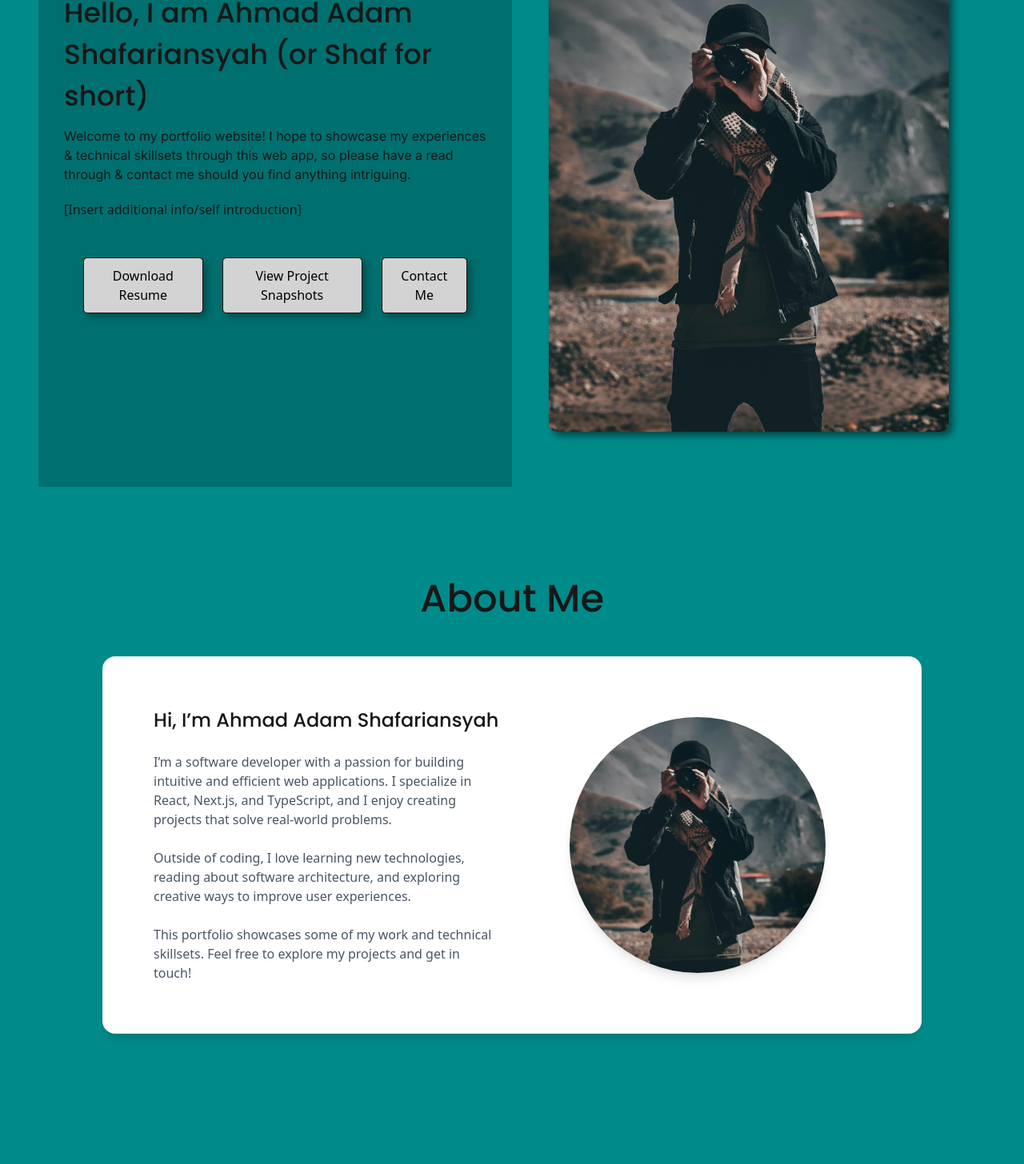
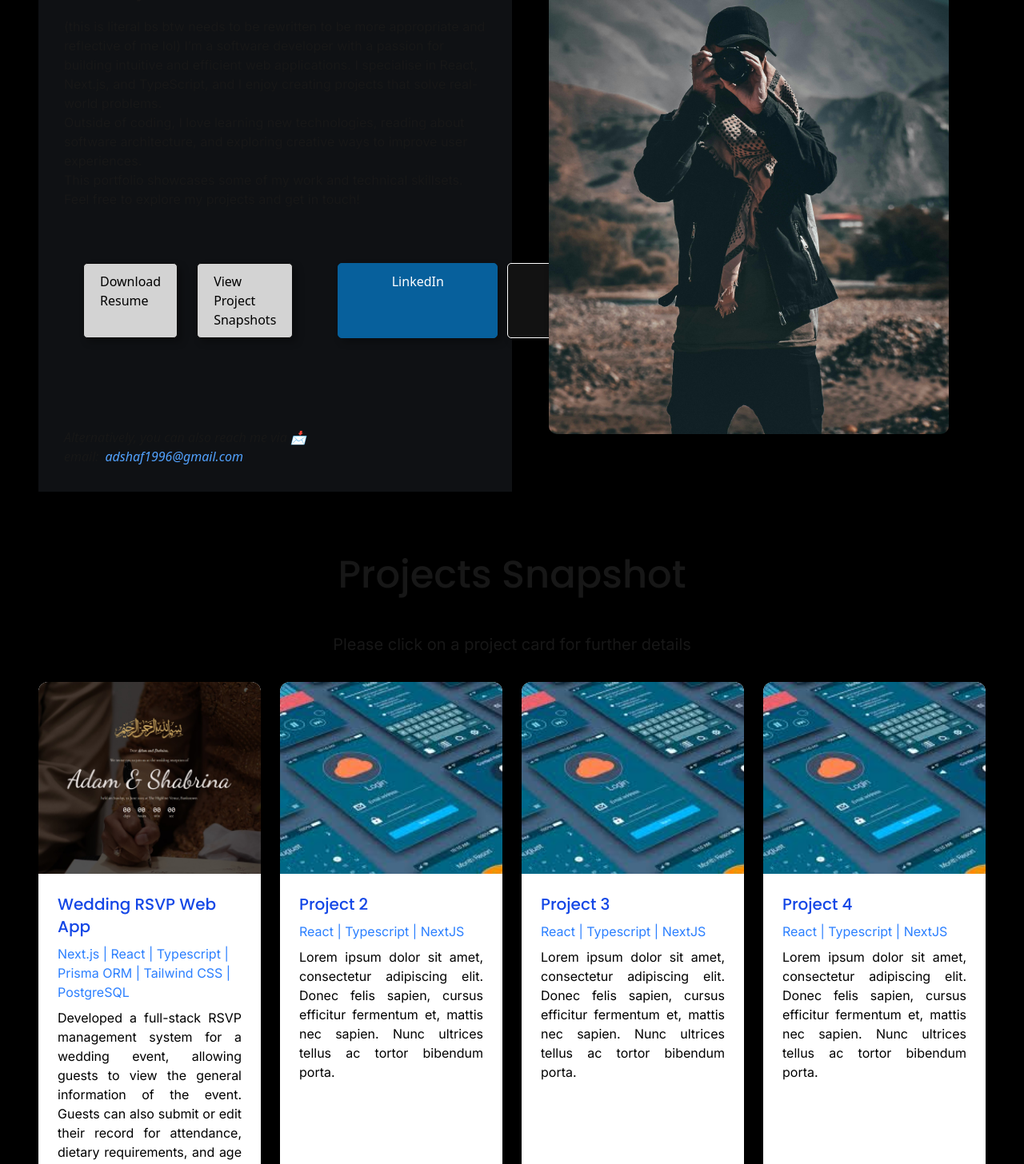
Before and after one commit to adshaf/portfolio, a Next.js app: page / in a window 1280 px wide. Shown: the part 191-1647 px from the top of the page at 80% size. Built offline with nearby package versions, Linux system fonts and the light colour scheme.

Commit message:
simplified design, added first draft of real project, link to contact details

```diff
--- a/src/pages/index.tsx
+++ b/src/pages/index.tsx
@@ -15,17 +15,57 @@ interface Project {
   title: string;
   tech: string,
   summary: string;
-  desc?: string;
+  desc?: string | string[];
   img?: string;
   link?: string;
 }
 
 const projects: Project[] = [
-  { title: "Project 1", tech:"React | Typescript | NextJS" ,summary: "Lorem ipsum dolor sit amet, consectetur adipiscing elit. Donec felis sapien, cursus efficitur fermentum et, mattis nec sapien. Nunc ultrices tellus ac tortor bibendum porta.", img: "/projects/project1.jpeg", link: "https://example.com" },
-  { title: "Project 2", tech:"React | Typescript | NextJS" ,summary: "Lorem ipsum dolor sit amet, consectetur adipiscing elit. Donec felis sapien, cursus efficitur fermentum et, mattis nec sapien. Nunc ultrices tellus ac tortor bibendum porta.", img: "/projects/project1.jpeg", link: "https://example.com" },
-  { title: "Project 3", tech:"React | Typescript | NextJS" ,summary: "Lorem ipsum dolor sit amet, consectetur adipiscing elit. Donec felis sapien, cursus efficitur fermentum et, mattis nec sapien. Nunc ultrices tellus ac tortor bibendum porta.", img: "/projects/project1.jpeg", link: "https://example.com" },
-  { title: "Project 4", tech:"React | Typescript | NextJS" ,summary: "Lorem ipsum dolor sit amet, consectetur adipiscing elit. Donec felis sapien, cursus efficitur fermentum et, mattis nec sapien. Nunc ultrices tellus ac tortor bibendum porta.", img: "/projects/project1.jpeg", link: "https://example.com" },
-  { title: "Project 5", tech:"React | Typescript | NextJS" ,summary: "Lorem ipsum dolor sit amet, consectetur adipiscing elit. Donec felis sapien, cursus efficitur fermentum et, mattis nec sapien. Nunc ultrices tellus ac tortor bibendum porta.", img: "/projects/project1.jpeg", link: "https://example.com" },
+  {
+    title: "Wedding RSVP Web App",
+    tech:"Next.js | React | Typescript | Prisma ORM | Tailwind CSS | PostgreSQL",
+    summary: "Developed a full-stack RSVP management system for a wedding event, allowing guests to view the general information of the event. Guests can also submit or edit their record for attendance, dietary requirements, and age information.",
+    img: "/projects/wedding-rsvp-website.jpg",
+    desc: [
+      "Implemented dynamic, pre-filled forms using React components and server-side actions with data validation and conditional logic for both updates and new entries.",
+      "Integrated Prisma ORM with a normalised SQLite database for local development to ensure data integrity, including unique constraints across family and guest records. PostgreSQL is used for production deployment.",
+      "Designed responsive and mobile-first UI with Tailwind CSS and DaisyUI, including the incorporation of Google Maps embeds and accessibility-friendly elements.",
+      "Emphasised scalability and maintainability by modularising frontend components and optimising database interactions.",
+      " Tracked app health & performance using observability tools in Vercel."
+    ],
+    link: "https://www.sempurna.dev/family/adam-and-shabrina"
+  },
+  {
+    title: "Project 2",
+    tech:"React | Typescript | NextJS",
+    summary: "Lorem ipsum dolor sit amet, consectetur adipiscing elit. Donec felis sapien, cursus efficitur fermentum et, mattis nec sapien. Nunc ultrices tellus ac tortor bibendum porta.",
+    img: "/projects/project1.jpeg",
+    desc: "This is some epic project that I completed and will need to write down details of key learning points or something i dont know i havent figured out what i want to add in this yet lol",
+    link: "https://example.com"
+  },
+  {
+    title: "Project 3",
+    tech:"React | Typescript | NextJS" ,
+    summary: "Lorem ipsum dolor sit amet, consectetur adipiscing elit. Donec felis sapien, cursus efficitur fermentum et, mattis nec sapien. Nunc ultrices tellus ac tortor bibendum porta.",
+    img: "/projects/project1.jpeg",
+    desc: "This is some epic project that I completed and will need to write down details of key learning points or something i dont know i havent figured out what i want to add in this yet lol",
+    link: "https://example.com" },
+  {
+    title: "Project 4",
+    tech:"React | Typescript | NextJS" ,
+    summary: "Lorem ipsum dolor sit amet, consectetur adipiscing elit. Donec felis sapien, cursus efficitur fermentum et, mattis nec sapien. Nunc ultrices tellus ac tortor bibendum porta.",
+    img: "/projects/project1.jpeg",
+    desc: "This is some epic project that I completed and will need to write down details of key learning points or something i dont know i havent figured out what i want to add in this yet lol",
+    link: "https://example.com"
+  },
+  {
+    title: "Project 5",
+    tech:"React | Typescript | NextJS" ,
+    summary: "Lorem ipsum dolor sit amet, consectetur adipiscing elit. Donec felis sapien, cursus efficitur fermentum et, mattis nec sapien. Nunc ultrices tellus ac tortor bibendum porta.",
+    img: "/projects/project1.jpeg",
+    desc: "This is some epic project that I completed and will need to write down details of key learning points or something i dont know i havent figured out what i want to add in this yet lol",
+    link: "https://example.com"
+  },
 
 ];
 
@@ -35,99 +75,71 @@ export default function Home() {
     <div>
       <section id="hero" className="min-h-screen flex flex-col md:flex-row">
         {/* Text Column */}
-        <div className="flex flex-col justify-center item-start w-full md:w-1/2 p-8 bg-black/20">
+        <div className="flex flex-col justify-center item-start w-full md:w-1/2 p-8 bg-gray-600/20">
           <div className={`text-[26pt] font-bold py-3 ${poppins.className}`}>
                 Hello, I am Ahmad Adam Shafariansyah (or Shaf for short)
           </div>
           <div className={`pb-5 ${inter.className}`}>
-            Welcome to my portfolio website! I hope to showcase my experiences & technical skillsets through this web app, so please have a read through & contact me should you find anything intriguing.
-          </div>
-          <div>
-            [Insert additional info/self introduction]
+            <p>
+              (this is literal bs btw needs to be rewritten to be more appropriate and reflective of me lol)  I’m a software developer with a passion for building intuitive and efficient web applications. I specialise in React, Next.js, and TypeScript, and I enjoy creating projects that solve real-world problems.
+            </p>
+            <p>
+              Outside of coding, I love learning new technologies, reading about software architecture, and exploring creative ways to improve user experiences.
+            </p>
+            <p>
+              This portfolio showcases some of my work and technical skillsets. Feel free to explore my projects and get in touch!
+            </p>
           </div>
           <div className="flex gap-6 px-6 py-[3rem]">
-            <button id="heroButton">Download Resume</button>
-            <button id="heroButton">View Project Snapshots</button>
-            <button id="heroButton">Contact Me</button>
+            <a
+              id="heroButton"
+              href="/resume/resume.pdf"
+              download="Adam_Shafariansyah_Resume.pdf"
+            >
+              Download Resume
+            </a>
+            <a
+              id="heroButton"
+              href="#projects"
+
+            >
+              View Project Snapshots
+            </a>
+            <div className="pl-[2rem] gap-3 flex">
+              <a
+                id="linkedinButton"
+                className="w-[200px] text-center"
+                href=""
+              >
+                LinkedIn
+              </a>
+              <a
+                id="githubButton"
+                className="w-[200px] text-center "
+                href=""
+              >
+                GitHub
+              </a>
+            </div>
+          </div>
+          <div className="pt-[4rem] italic">
+            Alternatively, you can also reach me via 📩 email:
+            <a href="mailto:adshaf1996@gmail.com" className="pl-[0.5rem] text-blue-400 hover:underline">
+              adshaf1996@gmail.com
+            </a>
           </div>
         </div>
         {/* Image Column */}
-        <div id="" className="flex flex-col justify-center items-center w-full md:w-1/2 p-8">
+        <div className="flex flex-col justify-center items-center w-full md:w-1/2 p-8">
           <img id="heroImg" src="/placeholderProfile.jpg" alt="placeholder image" width="500px"/>
         </div>
       </section>
 
-
-      <section id="about" className="min-h-screen py-24 px-6 bg-gray-100 flex flex-col items-center justify-center">
-        <h2 className={`text-4xl md:text-5xl font-bold mb-12 text-center ${poppins.className}`}>About Me</h2>
-        {/* About Container */}
-        <div className="w-full max-w-5xl bg-white shadow-lg rounded-2xl p-8 md:p-16 flex flex-col md:flex-row items-center gap-8">
-          {/* Left Column: Text */}
-          <div className="flex-1 flex flex-col gap-6">
-            <h3 className={`text-2xl font-semibold ${poppins.className}`}>Hi, I’m Ahmad Adam Shafariansyah</h3>
-            <p className="text-gray-600">
-              I’m a software developer with a passion for building intuitive and efficient web applications. I specialize in React, Next.js, and TypeScript, and I enjoy creating projects that solve real-world problems.
-            </p>
-            <p className="text-gray-600">
-              Outside of coding, I love learning new technologies, reading about software architecture, and exploring creative ways to improve user experiences.
-            </p>
-            <p className="text-gray-600">
-              This portfolio showcases some of my work and technical skillsets. Feel free to explore my projects and get in touch!
-            </p>
-          </div>
-          {/* Right Column: Image / Illustration */}
-          <div className="flex-1 flex justify-center items-center">
-            <div className="w-64 h-64 md:w-80 md:h-80 relative rounded-full overflow-hidden shadow-lg">
-              <Image
-                src="/placeholderProfile.jpg" // replace with your image
-                alt="Profile"
-                fill
-                className="object-cover"
-              />
-            </div>
-          </div>
-        </div>
-      </section>
-
       <section id="projects" className="min-h-screen py-[5rem] px-6 bg-gray-50">
-        <div className="text-[26pt] font-bold text-center mb-8">My Projects</div>
-
+        <div className={`text-4xl md:text-5xl font-bold mb-12 text-center ${poppins.className}`}>Projects Snapshot</div>
+        <h2 className={`text-[15pt] text-center mb-8 ${inter.className}`} >Please click on a project card for further details</h2>
         {/* Client-side grid with modal */}
         <ProjectsGridClient projects={projects} />
-      </section>
-
-      <section id="contact" className="min-h-screen py-24 px-6 bg-gray-50 flex flex-col items-center justify-center">
-        <h2 className={`text-4xl md:text-5xl font-bold mb-12 text-center ${poppins.className}`}>Contact Me</h2>
-        {/* Contact Info Card */}
-        <div className="w-full max-w-3xl bg-white shadow-lg rounded-2xl p-8 flex flex-col items-start gap-6">
-          <p className="text-gray-600">
-            I’m always open to discussing new projects, freelance opportunities, or just chatting about tech!
-          </p>
-          <p>
-            📧 Email:{" "}
-            <a href="mailto:your.email@example.com" className="text-blue-600 hover:underline">
-              your.email@example.com
-            </a>
-          </p>
-          <p>
-            📞 Phone:{" "}
-            <a href="tel:+1234567890" className="text-blue-600 hover:underline">
-              +1 234 567 890
-            </a>
-          </p>
-          <p>
-            📍 Location: Your City, Your Country
-          </p>
-          {/* Optional: Social Links */}
-          <div className="flex gap-4 mt-4">
-            <a href="https://linkedin.com/in/yourprofile" target="_blank" rel="noopener noreferrer" className="text-blue-600 hover:underline">
-              LinkedIn
-            </a>
-            <a href="https://github.com/yourprofile" target="_blank" rel="noopener noreferrer" className="text-gray-800 hover:text-black">
-              GitHub
-            </a>
-          </div>
-        </div>
       </section>
   </div>
 )};
@@ -179,3 +191,63 @@ export default function Home() {
 //               </div>
 //             ))}
 //           </div>
+
+
+// <section id="about" className="min-h-screen py-24 px-6 bg-gray-100 flex flex-col items-center justify-center">
+//         <h2 className={`text-4xl md:text-5xl font-bold mb-12 text-center ${poppins.className}`}>About Me</h2>
+//         {/* About Container */}
+//         <div className="w-full max-w-5xl bg-white shadow-lg rounded-2xl p-8 md:p-16 flex flex-col md:flex-row items-center gap-8">
+//           {/* Left Column: Text */}
+//           <div className="flex-1 flex flex-col gap-6">
+//             <h3 className={`text-2xl font-semibold ${poppins.className}`}>Hi, I’m Ahmad Adam Shafariansyah</h3>
+            // <p className="text-gray-600">
+            //   I’m a software developer with a passion for building intuitive and efficient web applications. I specialize in React, Next.js, and TypeScript, and I enjoy creating projects that solve real-world problems.
+            // </p>
+            // <p className="text-gray-600">
+            //   Outside of coding, I love learning new technologies, reading about software architecture, and exploring creative ways to improve user experiences.
+            // </p>
+            // <p className="text-gray-600">
+            //   This portfolio showcases some of my work and technical skillsets. Feel free to explore my projects and get in touch!
+            // </p>
+//           </div>
+//           {/* Right Column: Image / Illustration */}
+//           <div className="flex-1 flex justify-center items-center">
+//             <div className="w-64 h-64 md:w-80 md:h-80 relative rounded-full overflow-hidden shadow-lg">
+//               <Image
+//                 src="/placeholderProfile.jpg" // replace with your image
+//                 alt="Profile"
+//                 fill
+//                 className="object-cover"
+//               />
+//             </div>
+//           </div>
+//         </div>
+//       </section>
+
+      // <section id="contact" className="min-h-screen py-24 px-6 bg-gray-50 flex flex-col items-center justify-center">
+      //   <h2 className={`text-4xl md:text-5xl font-bold mb-12 text-center ${poppins.className}`}>Contact Me</h2>
+      //   {/* Contact Info Card */}
+      //   <div className="w-full max-w-3xl bg-white shadow-lg rounded-2xl p-8 flex flex-col items-start gap-6">
+      //     <p className="text-gray-600">
+      //       I’m always open to discussing new projects, freelance opportunities, or just chatting about tech!
+      //     </p>
+      //     <p className="text-black">
+      //       📩 Email:{" "}
+      //       <a href="mailto:adshaf1996@gmail.com" className="text-blue-600 hover:underline">
+      //         your.email@example.com
+      //       </a>
+      //     </p>
+      //     <p className="text-black">
+      //       📍 Location: Sydney, Australia
+      //     </p>
+      //     {/* Optional: Social Links */}
+      //     <div className="flex gap-4 mt-4">
+      //       <a href="https://linkedin.com/in/yourprofile" target="_blank" rel="noopener noreferrer" className="text-blue-600 hover:underline">
+      //         LinkedIn
+      //       </a>
+      //       <a href="https://github.com/yourprofile" target="_blank" rel="noopener noreferrer" className="text-gray-800 hover:text-black">
+      //         GitHub
+      //       </a>
+      //     </div>
+      //   </div>
+      // </section>
--- a/src/pages/projectModal.tsx
+++ b/src/pages/projectModal.tsx
@@ -1,10 +1,19 @@
 "use client";
+
+import { Inter, Poppins } from "next/font/google";
+
+const inter = Inter({subsets: ['latin']});
+
+const poppins = Poppins({
+  subsets: ['latin'],
+  weight: "500"
+});
 
 interface Project {
   title: string;
   tech: string,
   summary: string;
-  desc?: string;
+  desc?: string | string[];
   img?: string;
   link?: string;
 };
@@ -27,12 +36,18 @@ export default function ProjectModal({ project, onClose }: ProjectModalProps) {
           ✕
         </button>
 
-        <h2 className="text-2xl font-bold mb-4">{project.title}</h2>
-        <p className="text-gray-700">{project.desc}</p>
+        <h2 className={`text-xl text-blue-700 font-semibold mb-2 ${poppins.className}`}>{project.title}</h2>
+        <h1 className={`text-md text-blue-500 mb-2 ${inter.className}`}>{project.tech}</h1>
+        <p className={`text-black ${inter.className}`}>{project.desc}</p>
         <div className="mt-6">
-          <button className="px-4 py-2 bg-blue-600 text-white rounded-lg hover:bg-blue-700">
+          <a
+            href={project.link}
+            target="_blank"
+            rel="noopener noreferrer"
+            className="px-4 py-2 bg-blue-600 text-white rounded-lg hover:bg-blue-700"
+          >
             Visit Project
-          </button>
+          </a>
         </div>
       </div>
     </div>
--- a/src/pages/projectsGridClient.tsx
+++ b/src/pages/projectsGridClient.tsx
@@ -2,12 +2,21 @@
 import { useState } from "react";
 import ProjectModal from "./projectModal";
 import Image from "next/image";
+import { Inter, Poppins } from "next/font/google";
+
+const inter = Inter({subsets: ['latin']});
+
+const poppins = Poppins({
+  subsets: ['latin'],
+  weight: "500"
+});
+
 
 interface Project {
   title: string;
   tech: string,
   summary: string;
-  desc?: string;
+  desc?: string | string[];
   img?: string;
   link?: string;
 };
@@ -45,8 +54,9 @@ export default function ProjectsGridClient({ projects }: ProjectsGridClientProps
 
           {/* Content */}
           <div className="p-6">
-            <h3 className="text-xl font-bold">{project.title}</h3>
-            <p className="text-gray-600">{project.summary}</p>
+            <h3 className={`text-xl text-blue-700 font-semibold mb-2 ${poppins.className}`}>{project.title}</h3>
+            <h1 className={`text-md text-blue-500 mb-2 ${inter.className}`}>{project.tech}</h1>
+            <p className={`text-black mb-4 min-h-[100px] text-justify ${inter.className}`}>{project.summary}</p>
           </div>
         </div>
       ))}
--- a/src/styles/globals.css
+++ b/src/styles/globals.css
@@ -28,10 +28,45 @@ body {
 section {
   max-width: 100%;
   min-height: screen;
-  background-color: darkcyan;
+  background-color: black;
   padding-left: 3rem;
   padding-right: 3rem;
 }
+
+#linkedinButton {
+  border: #07609C 1px solid;
+  border-radius: 5px;
+  padding: 10px 20px;
+  background-color: #07609C;
+  color: white;
+  box-shadow: 5px 5px 10px rgba(0, 0, 0, 0.3)
+}
+
+#linkedinButton:hover {
+  background-color: #097CC8;
+  border: #097CC8 1px solid;
+  transition: 0.3s ease;
+}
+
+
+
+#githubButton {
+  border: white 1px solid;
+  border-radius: 5px;
+  padding: 10px 20px;
+  background-color: #121212;
+  color: white;
+  box-shadow: 5px 5px 10px rgba(0, 0, 0, 0.3)
+}
+
+#githubButton:hover {
+  border: #097CC8 1px solid;
+  background-color: black;
+  color: #097CC8;
+  transition: 0.3s ease;
+
+}
+
 
 #heroImg {
   box-shadow: 5px 5px 10px rgba(0, 0, 0, 0.5);
@@ -63,3 +98,7 @@ section {
   padding-left: 3rem;
   padding-right: 3rem;
 }
+
+html {
+  scroll-behavior: smooth;
+}
```
Also changed, not shown: public/projects/wedding-rsvp-website.jpg (added), 1 other file (tests, documents, lock files or other folders).
